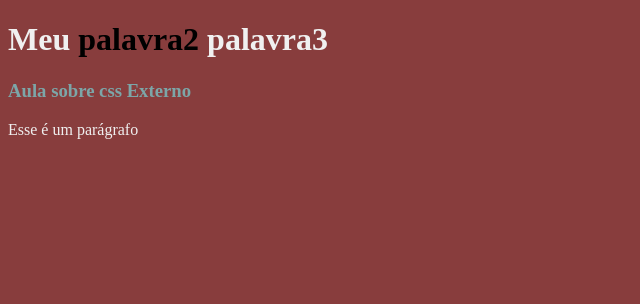
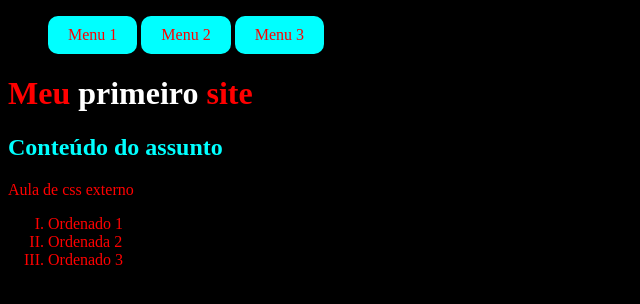
Before and after one commit to LuizaSoares15/DevWeb, a plain HTML site: page index.html in a window 1280 px wide. Shown: the whole page, without its empty margins (0-640 px from the left). Drawn offline with Linux system fonts and the light colour scheme.

Commit message:
Add files via upload

```diff
--- a/index.html
+++ b/index.html
@@ -2,20 +2,33 @@
 <html lang="pt-br">
 <head>
     <meta charset="UTF-8">
-    <title>Document</title> <! -- comentário-->
+    <title>Document :D</title><!-- Comentario -->
     <style>
-      body{background-color: rgb(136, 61, 61);
-      color: rgb(240, 240, 240);
-    }
+        body{
+            background-color: black;
+            color: red;
+        }
     </style>
-    <link rel="stylesheet" href="Style.css">
+    <link rel="stylesheet" href="style.css">
 </head>
 <body>
-  <h1>Meu
-    <span style="color:rgb(0, 0, 0)">palavra2
-    </span>
-   palavra3</h1>
-  <h3>Aula sobre css Externo</h3>
-  <p>Esse é um parágrafo</p>
+    <nav>
+        <ul type="square">
+            <li class="menu">Menu 1</li>
+            <li class="menu">Menu 2</li>
+            <li class="menu">Menu 3</li>
+        </ul>
+    </nav>
+    <h1>Meu <span style="color: white;">
+        primeiro </span> site</h1>
+    <h2>Conteúdo do assunto</h2>
+    <p>Aula de css externo</p>
+
+    <ol type="I" start="1">
+        <li> Ordenado 1</li>
+        <li> Ordenada 2</li>
+        <li> Ordenado 3</li>
+    </ol>
+
 </body>
 </html>
--- /dev/null
+++ b/style.css
@@ -0,0 +1,14 @@
+h2{
+    color: aqua;
+}
+
+.menu{
+    display: inline-block; /* deixa lado a lado */
+    padding: 10px 20px; /*  */
+    background-color: aqua;
+    border-radius: 10px ;
+    cursor: pointer;
+}
+.menu:houver{
+    background-color: rgb(30, 87, 87);
+}
```
